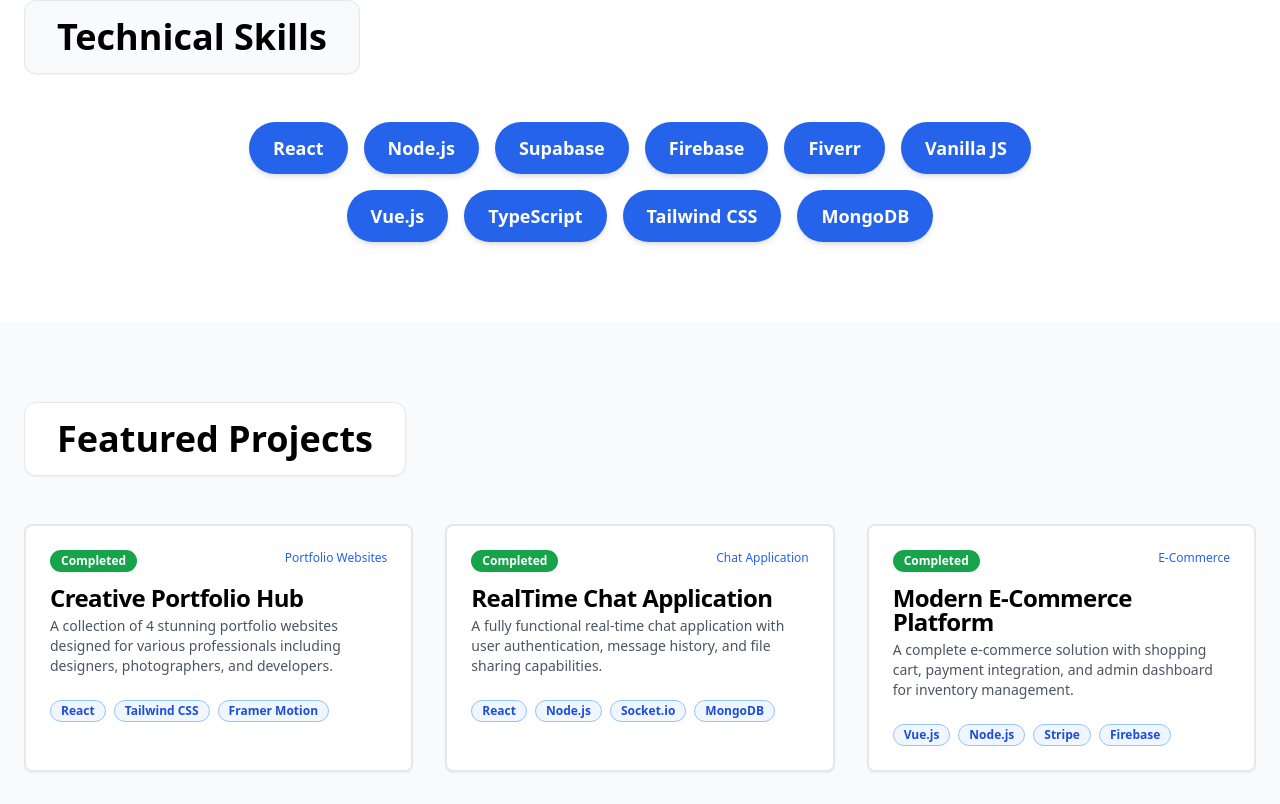
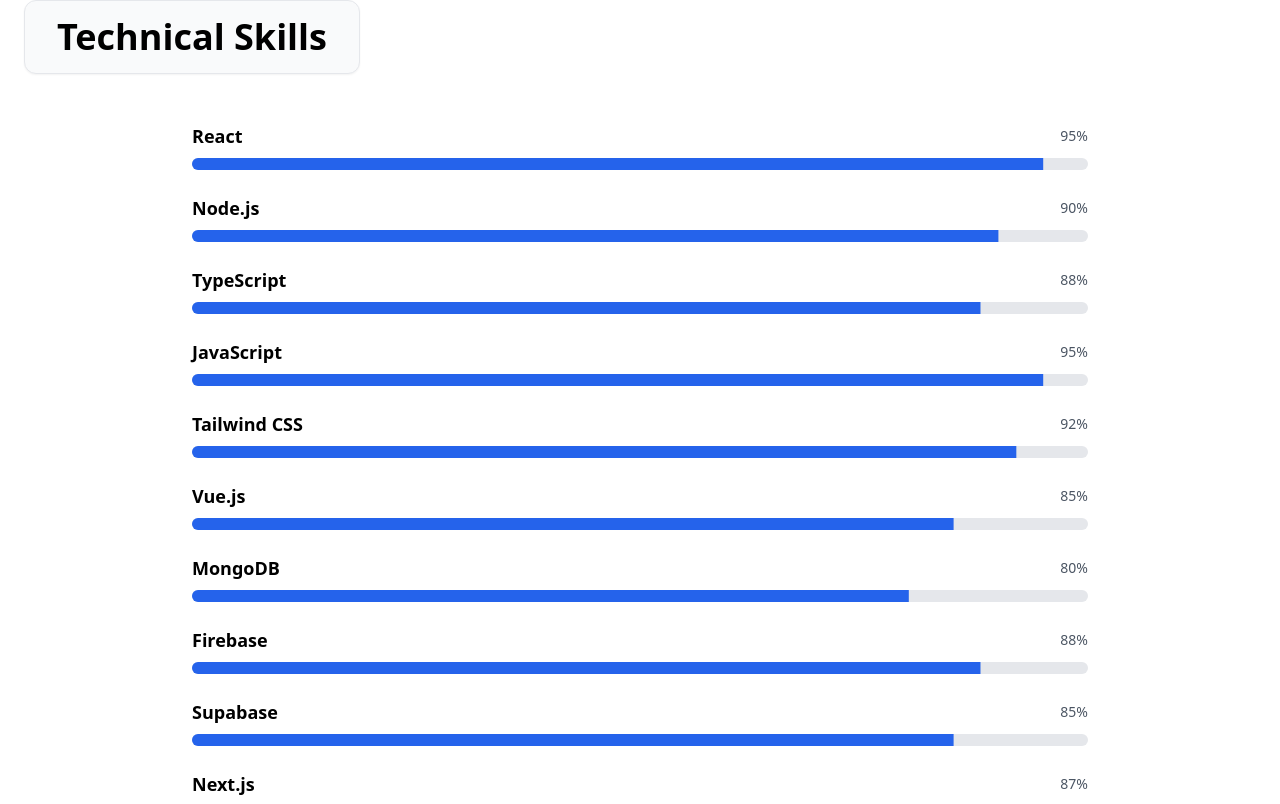
Before and after one commit to crisantos-png/michelle-web-wonderland-showcase, a React (Vite) app: page / in a window 1280 px wide. Shown: the part 1331-2135 px from the top of the page. Built offline with nearby package versions, Linux system fonts and the light colour scheme.

Commit message:
Add website link and skill loading bars
- Added a link to the website in the README.
- Implemented loading bars for technical skills, displaying proficiency percentages.

```diff
--- a/src/pages/Index.tsx
+++ b/src/pages/Index.tsx
@@ -1,15 +1,16 @@
-
 import { useState, useEffect } from "react";
-import { Palette, ArrowUp, Mail, MapPin } from "lucide-react";
+import { Palette, ArrowUp, Mail, MapPin, Linkedin } from "lucide-react";
 import { Button } from "@/components/ui/button";
 import { Card, CardContent, CardDescription, CardHeader, CardTitle } from "@/components/ui/card";
 import { Badge } from "@/components/ui/badge";
+import { Progress } from "@/components/ui/progress";
 import { ThemeToggle } from "@/components/ThemeToggle";
 import { ContactForm } from "@/components/ContactForm";
 
 const Index = () => {
   const [isVisible, setIsVisible] = useState(false);
   const [activeSection, setActiveSection] = useState("hero");
+  const [skillsLoaded, setSkillsLoaded] = useState(false);
 
   useEffect(() => {
     setIsVisible(true);
@@ -24,6 +25,10 @@ const Index = () => {
           const rect = element.getBoundingClientRect();
           if (rect.top <= 100 && rect.bottom >= 100) {
             setActiveSection(section);
+            // Trigger skills animation when skills section is visible
+            if (section === "skills" && !skillsLoaded) {
+              setTimeout(() => setSkillsLoaded(true), 500);
+            }
             break;
           }
         }
@@ -32,15 +37,23 @@ const Index = () => {
 
     window.addEventListener("scroll", handleScroll);
     return () => window.removeEventListener("scroll", handleScroll);
-  }, []);
+  }, [skillsLoaded]);
 
   const scrollToTop = () => {
     window.scrollTo({ top: 0, behavior: "smooth" });
   };
 
   const skills = [
-    "React", "Node.js", "Supabase", "Firebase", "Fiverr",
-    "Vanilla JS", "Vue.js", "TypeScript", "Tailwind CSS", "MongoDB"
+    { name: "React", proficiency: 95 },
+    { name: "Node.js", proficiency: 90 },
+    { name: "TypeScript", proficiency: 88 },
+    { name: "JavaScript", proficiency: 95 },
+    { name: "Tailwind CSS", proficiency: 92 },
+    { name: "Vue.js", proficiency: 85 },
+    { name: "MongoDB", proficiency: 80 },
+    { name: "Firebase", proficiency: 88 },
+    { name: "Supabase", proficiency: 85 },
+    { name: "Next.js", proficiency: 87 }
   ];
 
   const projects = [
@@ -162,7 +175,7 @@ const Index = () => {
             <Card className="bg-white dark:bg-black border-2 border-gray-200 dark:border-gray-700 hover:shadow-xl transition-all duration-300 hover:scale-105 animate-fade-in">
               <CardContent className="p-8">
                 <p className="text-lg leading-relaxed text-gray-700 dark:text-gray-200">
-                  I'm Michelle, a passionate full-stack web developer with expertise in modern web technologies.
+                  I'm Michelle Akudo, a passionate full-stack web developer with expertise in modern web technologies.
                   I love creating interactive, user-friendly applications that solve real-world problems.
                   With experience in both frontend and backend development, I bring ideas to life through clean,
                   efficient code and beautiful design. Available for freelance projects on Fiverr.
@@ -177,15 +190,26 @@ const Index = () => {
       <section id="skills" className="py-20 bg-white dark:bg-black">
         <div className="container mx-auto px-6">
           <h2 className="text-4xl font-bold text-black dark:text-white text-center mb-12 animate-fade-in bg-gray-50 dark:bg-gray-900 px-8 py-4 rounded-xl border border-gray-200 dark:border-gray-700 inline-block shadow-sm">Technical Skills</h2>
-          <div className="flex flex-wrap justify-center gap-4 max-w-4xl mx-auto">
+          <div className="max-w-4xl mx-auto space-y-6">
             {skills.map((skill, index) => (
-              <Badge
-                key={skill}
-                className={`text-lg px-6 py-3 bg-blue-600 hover:bg-blue-700 text-white border-0 hover:scale-110 transition-all duration-300 animate-fade-in cursor-pointer shadow-md rounded-full`}
+              <div
+                key={skill.name}
+                className={`animate-fade-in`}
                 style={{ animationDelay: `${index * 0.1}s` }}
               >
-                {skill}
-              </Badge>
+                <div className="flex justify-between items-center mb-2">
+                  <span className="text-lg font-semibold text-black dark:text-white">
+                    {skill.name}
+                  </span>
+                  <span className="text-sm text-gray-600 dark:text-gray-400">
+                    {skillsLoaded ? `${skill.proficiency}%` : '0%'}
+                  </span>
+                </div>
+                <Progress
+                  value={skillsLoaded ? skill.proficiency : 0}
+                  className="h-3 bg-gray-200 dark:bg-gray-700"
+                />
+              </div>
             ))}
           </div>
         </div>
@@ -261,15 +285,35 @@ const Index = () => {
                       <Palette className="h-5 w-5 text-blue-600 dark:text-blue-400" />
                       <span>Available on Fiverr</span>
                     </div>
+                    <div className="flex items-center gap-3 text-gray-600 dark:text-gray-300">
+                      <Linkedin className="h-5 w-5 text-blue-600 dark:text-blue-400" />
+                      <a
+                        href="https://www.linkedin.com/in/michelle-akudo-99301a369"
+                        target="_blank"
+                        rel="noopener noreferrer"
+                        className="hover:text-blue-600 dark:hover:text-blue-400 transition-colors"
+                      >
+                        LinkedIn Profile
+                      </a>
+                    </div>
                   </div>
 
-                  <div className="flex gap-4 mt-8">
+                  <div className="flex gap-4 mt-8 flex-wrap">
                     <Button
                       size="lg"
                       className="bg-blue-600 hover:bg-blue-700 text-white px-6 py-3 rounded-full transition-all duration-300 hover:scale-105 shadow-lg"
                     >
                       <Palette className="mr-2 h-5 w-5" />
                       View Fiverr
+                    </Button>
+                    <Button
+                      size="lg"
+                      variant="outline"
+                      className="border-2 border-blue-600 text-blue-600 hover:bg-blue-600 hover:text-white px-6 py-3 rounded-full transition-all duration-300 hover:scale-105"
+                      onClick={() => window.open('https://www.linkedin.com/in/michelle-akudo-99301a369', '_blank')}
+                    >
+                      <Linkedin className="mr-2 h-5 w-5" />
+                      LinkedIn
                     </Button>
                   </div>
                 </CardContent>
```
